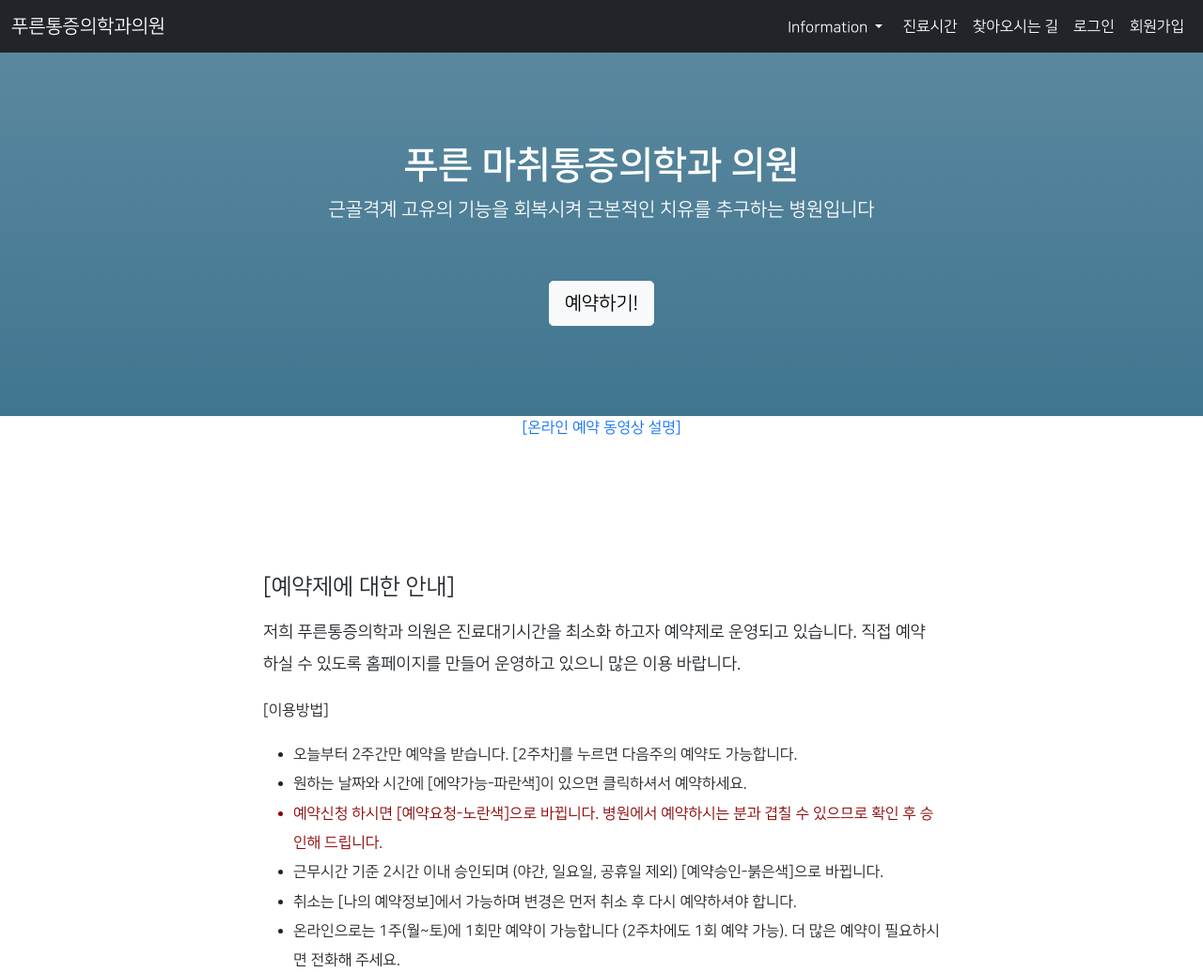
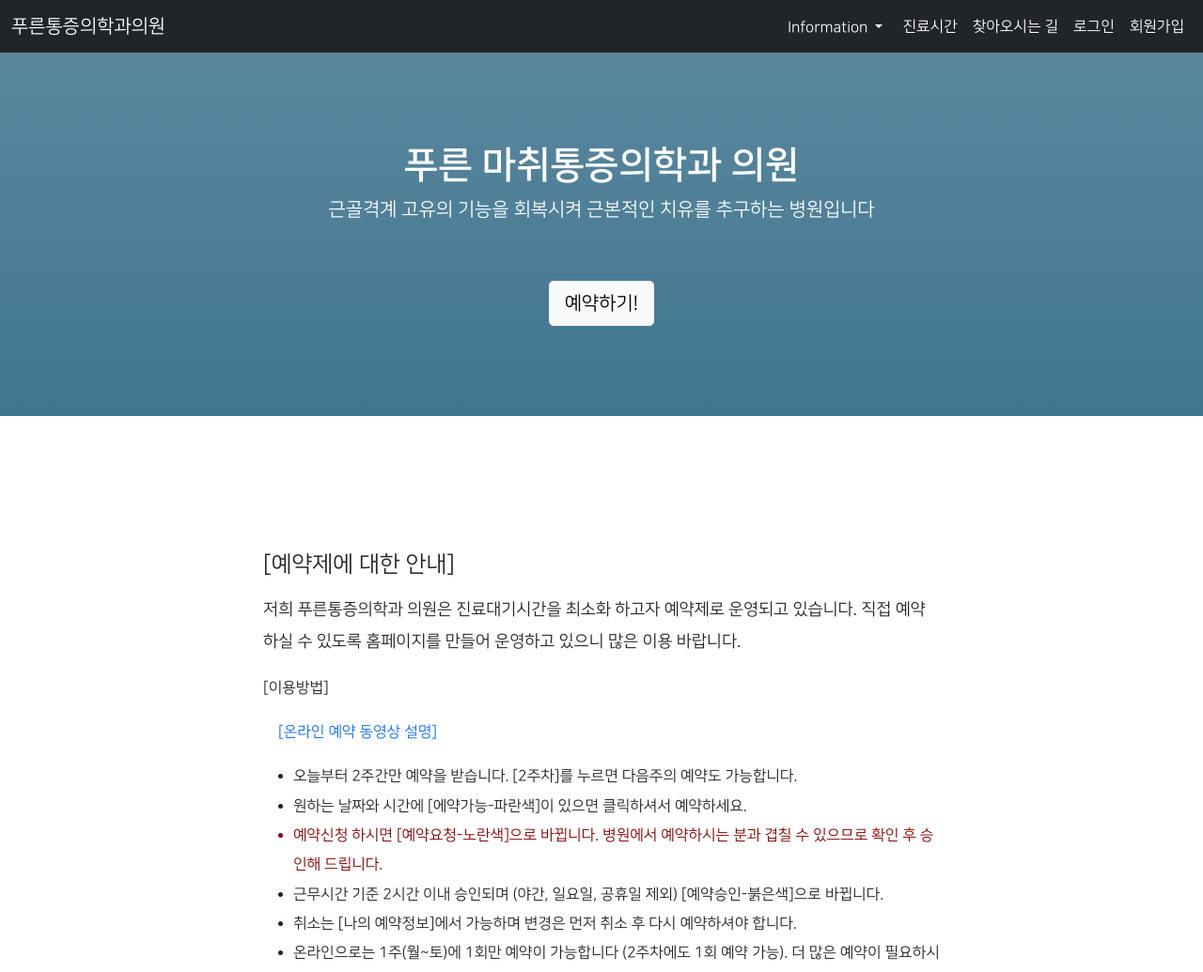
Before and after one commit to skikim/prpc, a Django app: page / in a window 1280 px wide. Shown: the top 1035 px of the page at 94% size. Run offline with Django 4.2, Linux system fonts and the light colour scheme; data comes from the database, SQL or seed files in the repository; some libraries are stand-ins or nearby versions.

Commit message:
동영상 예약 설명 위치 이동

```diff
--- a/articleapp/templates/articleapp/index.html
+++ b/articleapp/templates/articleapp/index.html
@@ -31,9 +31,7 @@
 {#        <p id="test123"></p>#}
     </div>
 
-    <div style="text-align: center">
-        <a href="{% url 'articleapp:movie' %}">[온라인 예약 동영상 설명]</a>
-    </div>
+
     <!-- About section-->
     {#    <div id='waiting_inform' style="margin-left: 2rem; line-height: 1.96">#}
     {#        {{ waiting_date }} {{ waiting_time }} (현재)<br> 선착순 대기환자 : <span style="color: darkred; font-weight: bold">{{ waiting.waiting_num }}</span> / 4 명#}
@@ -45,6 +43,9 @@
                     <h4 style=" margin-bottom: 1rem">[예약제에 대한 안내]</h4>
                     <p class="lead" style="font-size: 1.1rem">저희 푸른통증의학과 의원은 진료대기시간을 최소화 하고자 예약제로 운영되고 있습니다. 직접 예약하실 수 있도록 홈페이지를 만들어 운영하고 있으니 많은 이용 바랍니다.</p>
                     <P>[이용방법]</P>
+                    <div style="margin-bottom: 1rem; margin-left: 1rem">
+                        <a href="{% url 'articleapp:movie' %}">[온라인 예약 동영상 설명]</a>
+                    </div>
                     <ul>
                         <li>오늘부터 2주간만 예약을 받습니다. [2주차]를 누르면 다음주의 예약도 가능합니다.</li>
                         <li>원하는 날짜와 시간에 [에약가능-파란색]이 있으면 클릭하셔서 예약하세요.</li>
--- a/docker-compose.yml
+++ b/docker-compose.yml
@@ -15,7 +15,7 @@ services:
       - prpc_container_gunicorn
 
   prpc_container_gunicorn: #network로 묶이기 때문에 name-space 정보로 넣어줘야한다. django로 넣으면 안된다.
-    image: prpc_image:4
+    image: prpc_image:8
     networks:
       - network
     volumes:
```
Also changed, not shown: 1 other file.
